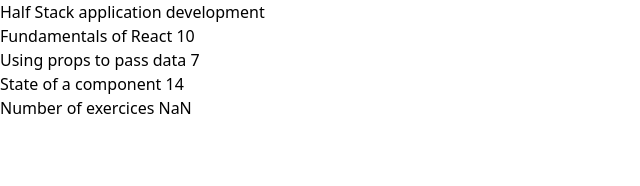
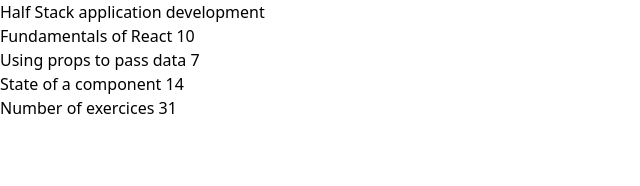
Before and after one commit to alainopsone/fullstackopen, a React (Vite) app: page / in a window 1280 px wide. Shown: the top 186 px of the page, without its empty margins (0-640 px from the left). Built offline with nearby package versions, Linux system fonts and the light colour scheme.

Commit message:
add 1.4 courseinfo exercise

```diff
--- a/src/App.jsx
+++ b/src/App.jsx
@@ -9,9 +9,7 @@
 const Part = props => {
   return (
     <>
-      <p>{props.part1} {props.exercises1}</p>
-      <p>{props.part2} {props.exercises2}</p>
-      <p>{props.part3} {props.exercises3}</p>
+      <p>{props.parts}</p>
     </>
   )
 }
@@ -19,9 +17,9 @@
 const Content = props => {
   return (
     <>
-      <Part part1={props.part1} exercises1={props.exercises1} />
-      <Part part2={props.part2} exercises2={props.exercises2} />
-      <Part part3={props.part3} exercises3={props.exercises3} />
+      <Part parts={`${props.parts[0].name} ${props.parts[0].exercises}`} />
+      <Part parts={`${props.parts[1].name} ${props.parts[1].exercises}`} />
+      <Part parts={`${props.parts[2].name} ${props.parts[2].exercises}`} />
     </>
   )
 }
@@ -29,31 +27,33 @@
 const Total = props => {
   return (
     <>
-      <p>Number of exercices {props.exercises1 + props.exercises2 + props.exercises3}</p>
+      <p>Number of exercices {props.parts[0].exercises + props.parts[1].exercises + props.parts[2].exercises}</p>
     </>
   )
 }
 
 const App = () => {
   const course = 'Half Stack application development'
-  const part1 = {
+  const parts = [
+    {
       name: 'Fundamentals of React',
       exercises: 10
-  }
-  const part2 = {
+    },
+    {
       name: 'Using props to pass data',
       exercises: 7
-  }
-  const part3 = {
+    },
+    {
       name: 'State of a component',
       exercises: 14
     }
+  ]
 
   return (
     <div>
       <Header course={course} />
-      <Content part1={part1.name} exercises1={part1.exercises} part2={part2.name} exercises2={part2.exercises} part3={part3.name} exercises3={part3.exercises} />
-      <Total exercises1={part1.exercises1} exercises2={part2.exercises2} exercises3={part3.exercises3} />
+      <Content parts={parts} />
+      <Total parts={parts} />
     </div>
   )
 }
```
Lines whose indentation alone changed are shown as unchanged.
